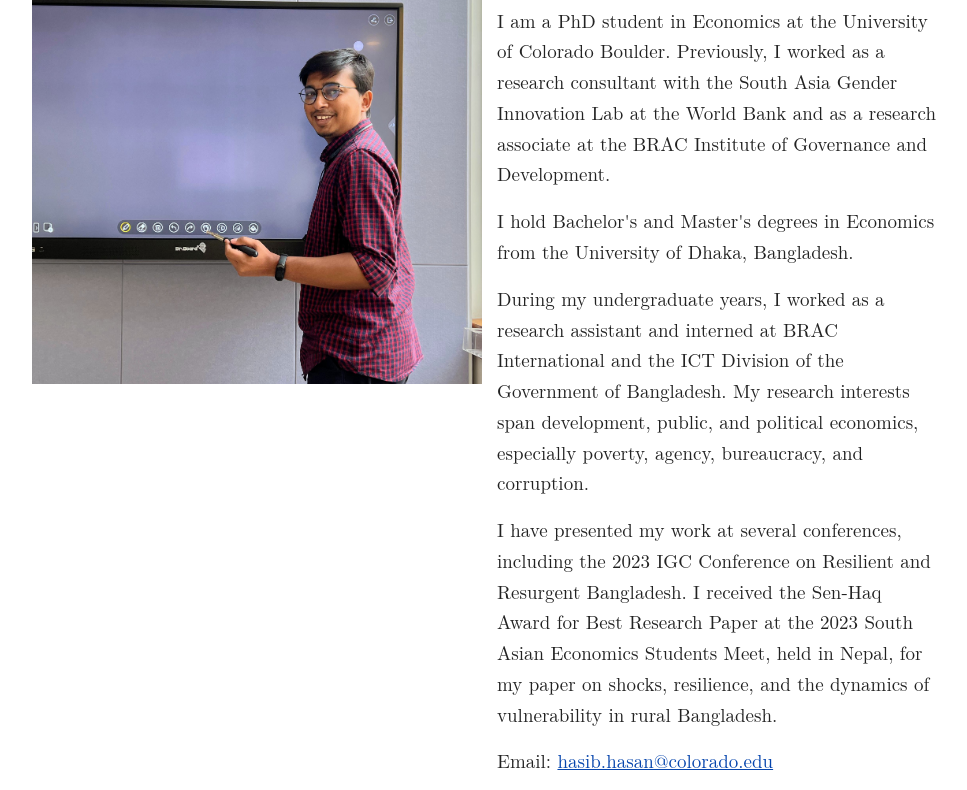
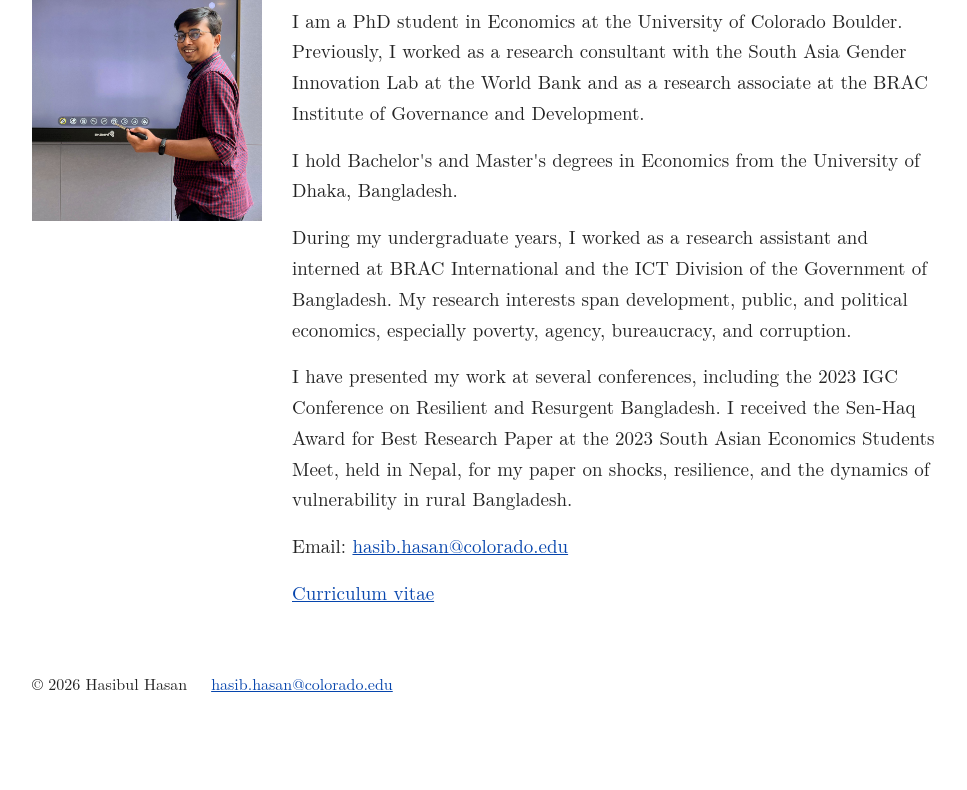
Before and after one commit to ehasibulhasan/hasib.github.io, a plain HTML site: page index.html in a window 1280 px wide. Shown: the part 178-968 px from the top of the page, without its empty margins (154-1121 px from the left). After the commit the page ends 929 px from the top, so only its background shows below. Drawn offline with Linux system fonts and the light colour scheme; a web font is replaced by a local one.

Commit message:
Update styles.css

```diff
--- a/styles.css
+++ b/styles.css
@@ -21,9 +21,9 @@ p { margin: 0 0 16px; }
 .research-item { margin: 0 0 24px; }
 .research-item h2, .teaching-card h2 { margin: 0 0 6px; font-size: 1.12em; }
 .cv-download-panel { margin: 14px 0 26px; }
-.home-layout { display: grid; grid-template-columns: 450px minmax(0, 1fr); gap: 15px; align-items: start; }
-.home-photo-wrap { width: 450px; max-width: 100%; }
-.profile-photo { display: block; width: 100%; max-height: 450px; aspect-ratio: 4 / 5; object-fit: cover; object-position: center; user-select: none; -webkit-user-drag: none; }
+.home-layout { display: grid; grid-template-columns: 230px minmax(0, 1fr); gap: 30px; align-items: start; }
+.home-photo-wrap { width: 230px; max-width: 100%; }
+.profile-photo { display: block; width: 100%; max-height: 290px; aspect-ratio: 4 / 5; object-fit: cover; object-position: center; user-select: none; -webkit-user-drag: none; }
 .skip-link { position: absolute; left: -9999px; }
 .skip-link:focus { left: 12px; top: 12px; background: white; padding: 8px; }
 .site-footer { margin-top: 46px; }
```
